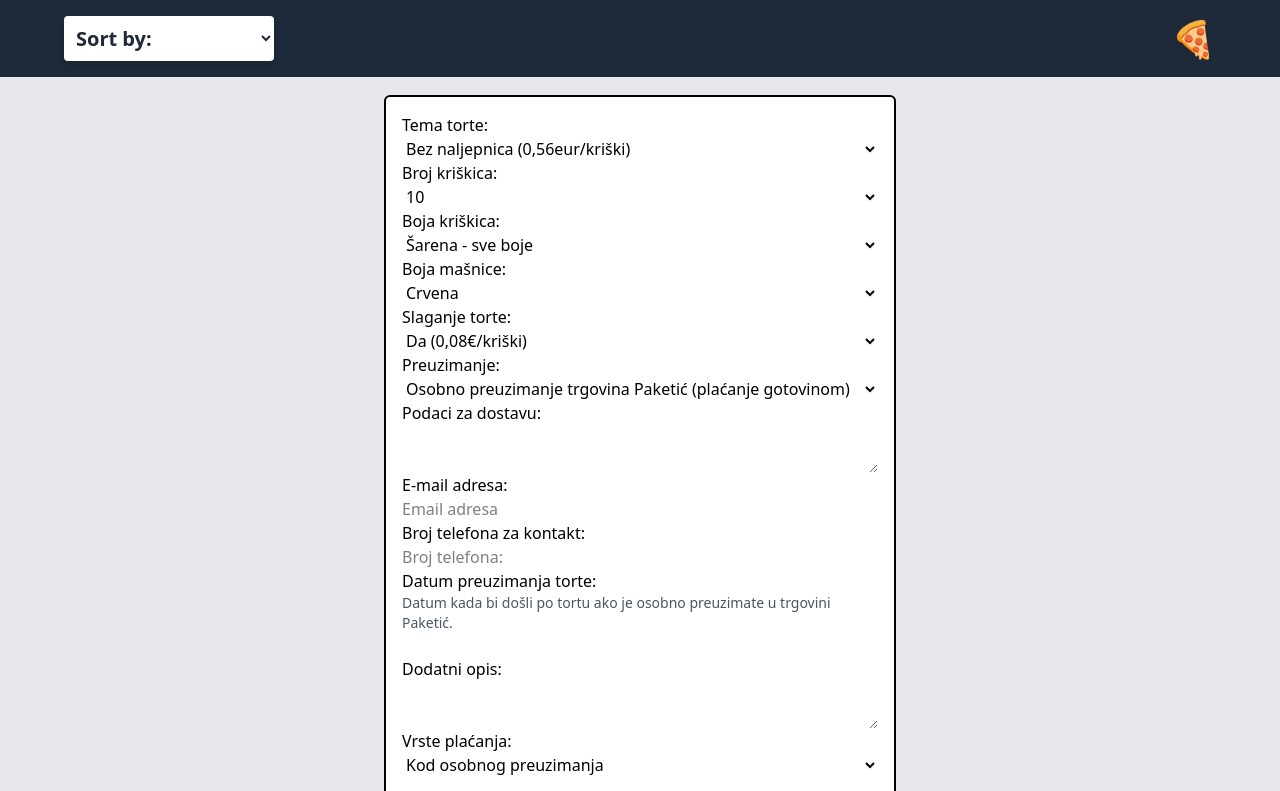
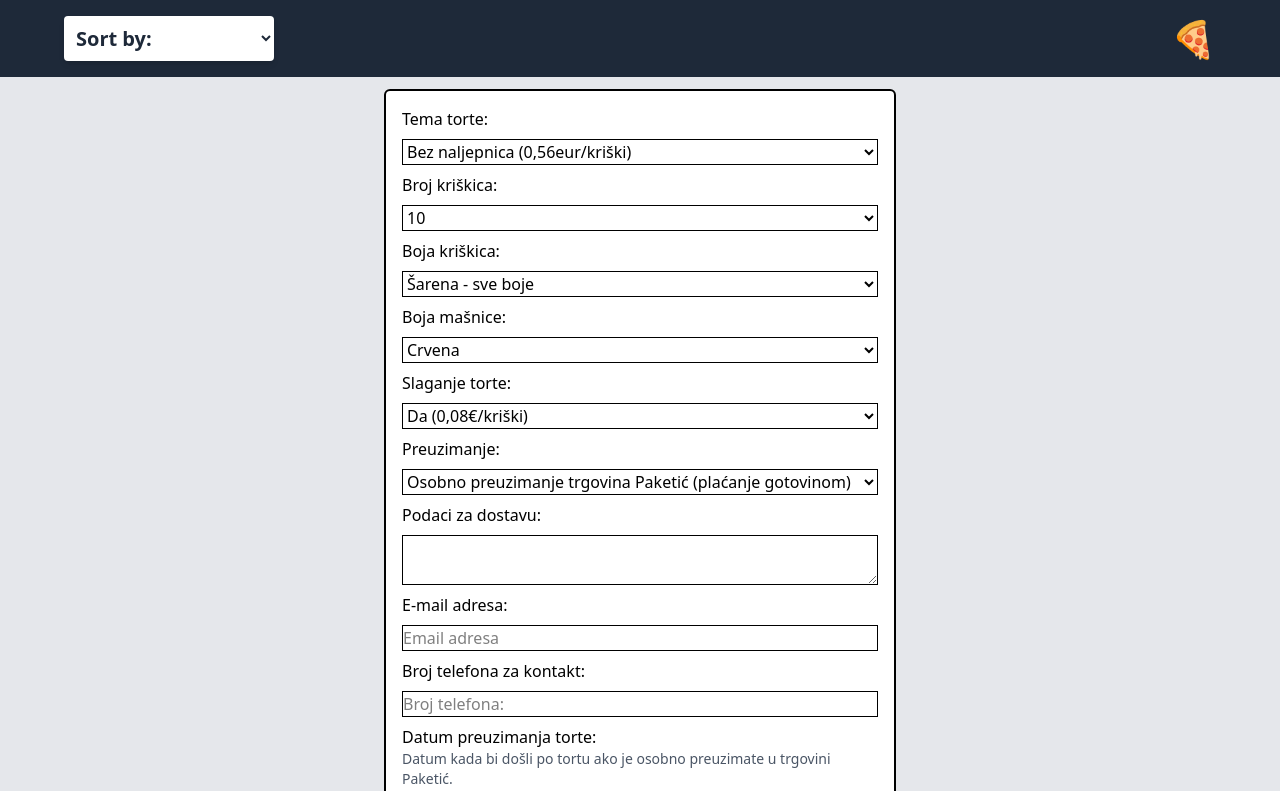
Before and after one commit to edinvnode/pizza-app-nextjs, a Next.js app: page /contact in a window 1280 px wide. Shown: the top 791 px of the page. Built offline with nearby package versions, Linux system fonts and the light colour scheme; no server answers.

Commit message:
Form settings

```diff
--- a/app/contact/page.tsx
+++ b/app/contact/page.tsx
@@ -5,17 +5,28 @@ import { FormEvent, useState } from 'react';
 export default function Contact() {
   const [errorMessage, setErrorMessage] = useState<string>('');
   const [formData, setFormData] = useState({
-    firstName: '',
-    lastName: '',
+    temaTorte: 'Crvena',
+    brojKriskica: '',
+    bojaKriskica: '',
+    bojaMasnice: '',
+    slaganjeTorte: '',
+    preuzimanje: '',
+    podaciZaDostavu: '',
     email: '',
-    message: '',
+    brojTelefona: '',
+    datumPreuzimanja: '',
+    dodatniOpis: '',
+    vrstePlacanja: '',
   });
 
+  const isDisabled = false;
+
+  /*
   const isDisabled =
     formData.email === '' ||
     formData.firstName === '' ||
     formData.lastName === '' ||
-    formData.message === '';
+    formData.message === '';*/
 
   const handleChange = (
     e: React.ChangeEvent<
@@ -44,8 +55,12 @@ export default function Contact() {
         className="form-styled flex flex-col border-2 rounded-md p-4 w-full max-w-lg bg-white my-3"
         onSubmit={handleSubmit}
       >
-        <label>Tema torte:</label>
-        <select name="wpforms[fields][1]" aria-invalid="false">
+        <label className="">Tema torte:</label>
+        <select
+          className="my-2 border border-black"
+          name="temaTorte"
+          onChange={handleChange}
+        >
           <option value="Bez naljepnica (0,56eur/kriški)">
             Bez naljepnica (0,56eur/kriški)
           </option>
@@ -54,70 +69,115 @@ export default function Contact() {
             Ariel mala sirena (0,72€/kriški)
           </option>
           <option value="Batman (0,72€/kriški)">Batman (0,72€/kriški)</option>
-          {/* ... all your other options ... */}
           <option value="Uzorak po Vašem izboru (0,72€/kriški)">
             Uzorak po Vašem izboru (0,72€/kriški)
           </option>
         </select>
 
-        <label>Broj kriškica:</label>
-        <select name="brojKriskica" aria-invalid="false">
+        <label className="">Broj kriškica:</label>
+        <select
+          className="my-2 border border-black"
+          name="brojKriskica"
+          onChange={handleChange}
+        >
           <option value="10">10</option>
           <option value="12">12</option>
           <option value="14">14</option>
           <option value="20">20</option>
-          {/* ...etc... */}
         </select>
 
-        <label>Boja kriškica:</label>
-        <select name="bojaKriskica">
+        <label className="">Boja kriškica:</label>
+        <select
+          className="my-2 border border-black"
+          name="bojaKriskica"
+          onChange={handleChange}
+        >
           <option value="Šarena - sve boje">Šarena - sve boje</option>
           <option value="Bijela">Bijela</option>
           <option value="Žuta">Žuta</option>
-          {/* ...etc... */}
         </select>
 
-        <label>Boja mašnice:</label>
-        <select name="bojaMasnice">
+        <label className="">Boja mašnice:</label>
+        <select
+          className="my-2 border border-black"
+          name="bojaMasnice"
+          onChange={handleChange}
+        >
           <option value="Crvena">Crvena</option>
           <option value="Žuta">Žuta</option>
-          {/* ...etc... */}
         </select>
 
-        <label>Slaganje torte:</label>
-        <select name="slaganjeTorte">
+        <label className="">Slaganje torte:</label>
+        <select
+          className="my-2 border border-black"
+          name="slaganjeTorte"
+          onChange={handleChange}
+        >
           <option value="Da (0,08€/kriški)">Da (0,08€/kriški)</option>
           <option value="Ne">Ne</option>
         </select>
 
         <label>Preuzimanje:</label>
-        <select name="wpreuzimanje">
+        <select
+          className="my-2 border border-black"
+          name="preuzimanje"
+          onChange={handleChange}
+        >
           <option value="Osobno preuzimanje trgovina Paketić (plaćanje gotovinom)">
             Osobno preuzimanje trgovina Paketić (plaćanje gotovinom)
           </option>
         </select>
 
-        <label>Podaci za dostavu:</label>
-        <textarea name="podaciZaDostavu" />
+        <label className="">Podaci za dostavu:</label>
+        <textarea
+          className="my-2 border border-black"
+          name="podaciZaDostavu"
+          onChange={handleChange}
+        />
 
-        <label>E-mail adresa:</label>
-        <input type="email" placeholder="Email adresa" />
+        <label className="">E-mail adresa:</label>
+        <input
+          type="email"
+          className="my-2 border border-black"
+          placeholder="Email adresa"
+          name="email"
+          onChange={handleChange}
+        />
 
-        <label>Broj telefona za kontakt:</label>
-        <input type="text" placeholder="Broj telefona:" />
+        <label className="">Broj telefona za kontakt:</label>
+        <input
+          type="text"
+          className="my-2 border border-black"
+          placeholder="Broj telefona:"
+          name="brojTelefona"
+          onChange={handleChange}
+        />
 
-        <label>Datum preuzimanja torte:</label>
+        <label className="">Datum preuzimanja torte:</label>
         <div className="text-sm text-gray-600">
           Datum kada bi došli po tortu ako je osobno preuzimate u trgovini
           Paketić.
         </div>
-        <input type="text" name="datumPreuzimanja" />
+        <input
+          type="text"
+          className="my-2 border border-black"
+          name="datumPreuzimanja"
+          onChange={handleChange}
+        />
 
-        <label>Dodatni opis:</label>
-        <textarea name="dodatniOpis" />
+        <label className="">Dodatni opis:</label>
+        <textarea
+          className="my-2 border border-black"
+          name="dodatniOpis"
+          onChange={handleChange}
+        />
 
-        <label>Vrste plaćanja:</label>
-        <select id="wpforms-296-field_18" name="vrstePlacanja">
+        <label className="">Vrste plaćanja:</label>
+        <select
+          className="my-2 border border-black"
+          name="vrstePlacanja"
+          onChange={handleChange}
+        >
           <option value="Kod osobnog preuzimanja">
             Kod osobnog preuzimanja
           </option>
```
